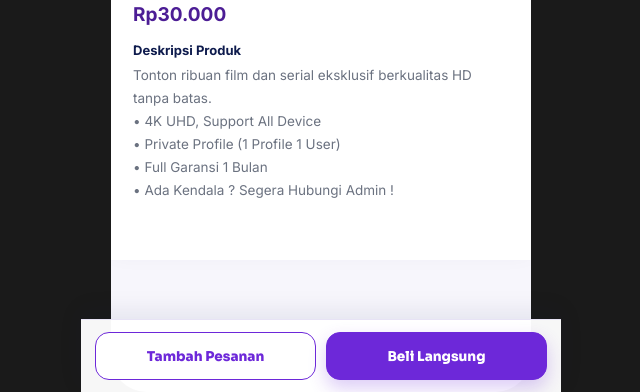
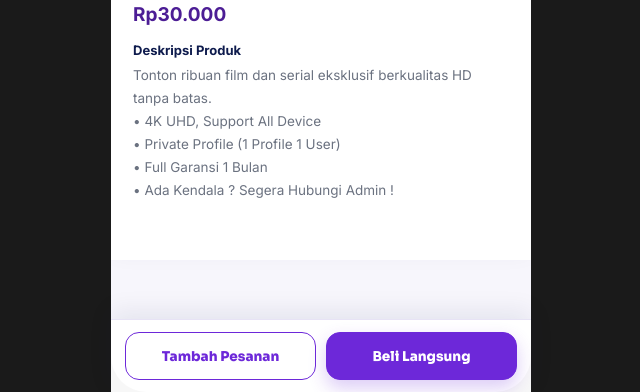
Before and after one commit to aahmadzidann-star/AVPERCOBAAN, a website with bundled scripts: page detail.html in a window 1280 px wide. Shown: the part 408-800 px from the top of the page, without its empty margins (319-959 px from the left). Built offline with nearby package versions, Linux system fonts and the light colour scheme.

Commit message:
Update style.css

```diff
--- a/assets/style.css
+++ b/assets/style.css
@@ -628,12 +628,29 @@ body.modal-open{overflow:hidden;}
 .detail-page-app{padding-bottom:82px;}
 .detail-card{padding-bottom:34px;}
 .detail-action-bar{
-  position:fixed;left:50%;bottom:0;transform:translateX(-50%);
-  width:100%;max-width:480px;z-index:70;
-  display:grid;grid-template-columns:1fr 1fr;gap:10px;
+  position:fixed;
+  left:50%;
+  bottom:0;
+  transform:translateX(-50%);
+
+  width:100%;
+  max-width:480px;
+
+  z-index:70;
+  display:grid;
+  grid-template-columns:1fr 1fr;
+  gap:10px;
+
   padding:12px 14px calc(12px + env(safe-area-inset-bottom));
-  background:rgba(255,255,255,.97);border-top:1px solid var(--border);
+  background:rgba(255,255,255,.97);
+  border-top:1px solid var(--border);
   box-shadow:0 -8px 24px rgba(14,27,77,.08);
+}
+
+@media (min-width:900px){
+  .detail-action-bar{
+    max-width:420px;
+  }
 }
 .detail-action{
   min-height:48px;border-radius:14px;font-family:'Sora',sans-serif;
```
